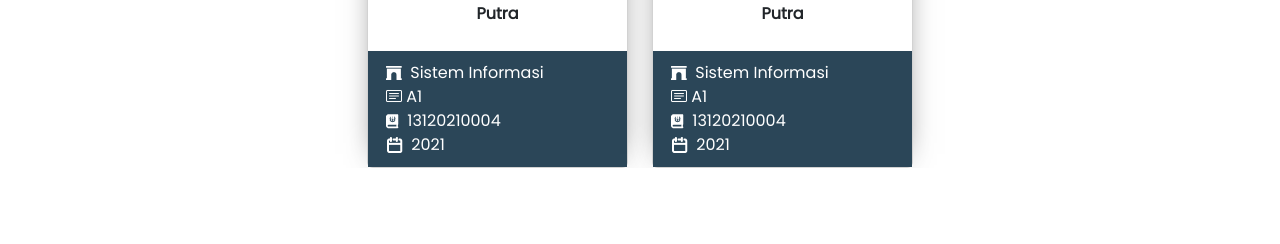
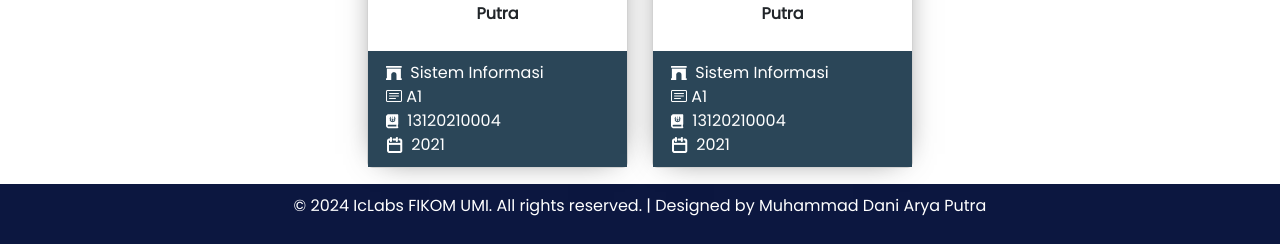
Before and after one commit to ICLabs-Fikom-UMI/si-sumber-daya-iclabs, a PHP site: page /tubesmvc/ in a window 1280 px wide. Shown: the part 2937-3181 px from the top of the page. Before the commit the page ends 3105 px from the top, so only its background shows below. Run offline with PHP 8.4, Linux system fonts and the light colour scheme; data comes from the database, SQL or seed files in the repository; data that the repository does not hold is empty.

Commit message:
feat: menambahkan footer

```diff
--- a/app/views/templates/footer.php
+++ b/app/views/templates/footer.php
@@ -1,3 +1,6 @@
+<div class="footer">
+    <p>&copy; 2024 IcLabs FIKOM UMI. All rights reserved. | Designed by <a href="https://wa.me/qr/HCTOHXBQMPIMD1" target="_blank">Muhammad Dani Arya Putra</a></p>
+</div>
 <script src="<?= BASEURL ?>/asset/js/bootstrap.js"></script>
 </body>
 
--- a/app/views/templates/footer_admin.php
+++ b/app/views/templates/footer_admin.php
@@ -1,3 +1,6 @@
+</div>
+<div class="footer">
+    <p>&copy; 2024 IcLabs FIKOM UMI. All rights reserved. | Designed by <a href="https://wa.me/qr/HCTOHXBQMPIMD1" target="_blank">Muhammad Dani Arya Putra</a></p>
 </div>
 <script src="<?= BASEURL ?>/asset/js/bootstrap.js"></script>
 <script src="https://code.jquery.com/jquery-3.7.0.js"></script>
--- a/public/asset/css/personal_css/style.css
+++ b/public/asset/css/personal_css/style.css
@@ -200,3 +200,22 @@ section {
   max-width: 600px; /* Adjust the maximum width as needed */
   margin: 0 auto; /* Center the container horizontally */
 }
+
+.footer {
+  margin-top: 16px;
+  background-color: #0c1740;
+  color: #fff;
+  padding: 10px;
+  text-align: center;
+  bottom: 0;
+  width: 100%;
+}
+
+.footer a {
+  color: #fff !important;
+  text-decoration: none !important;
+}
+
+.footer a:hover {
+  text-decoration: underline !important;
+}
```
